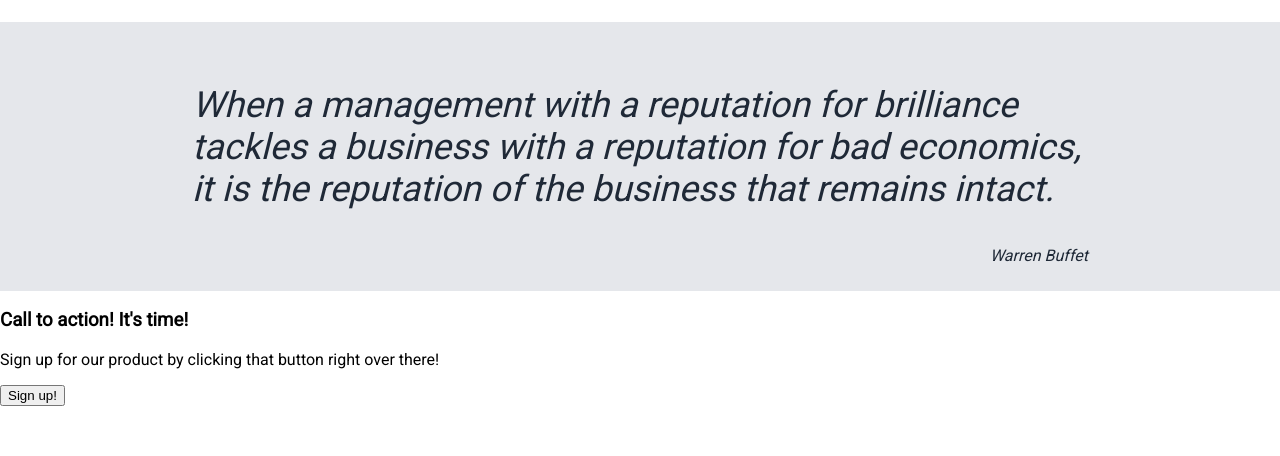
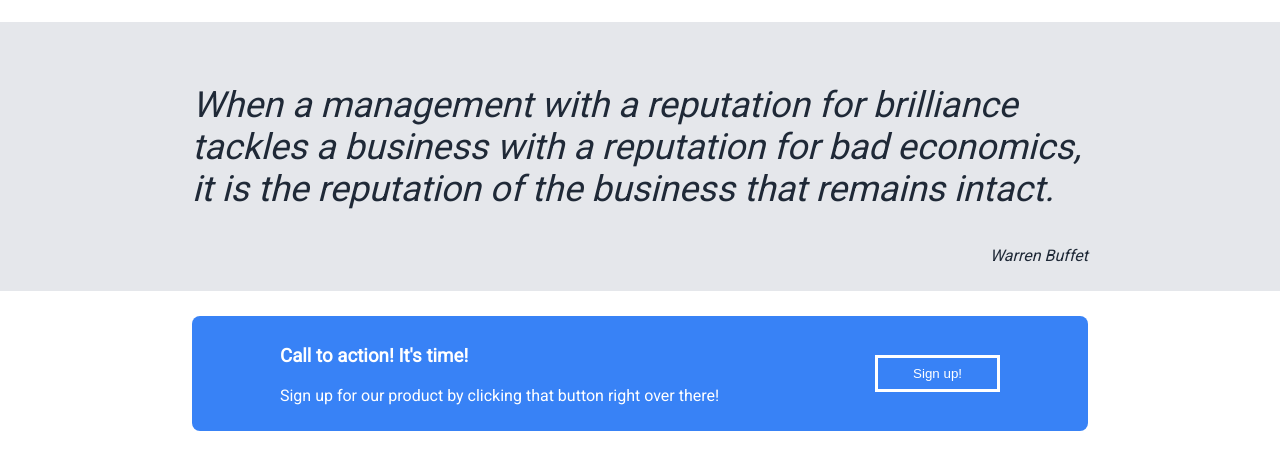
Before and after one commit to enoch-xxiv/landing-page, a plain HTML site: page index.html in a window 1280 px wide. Shown: the part 789-1245 px from the top of the page. Before the commit the page ends 1195 px from the top, so only its background shows below. Drawn offline with Linux system fonts and the light colour scheme.

Commit message:
add styling to action bar

```diff
--- a/styles.css
+++ b/styles.css
@@ -119,3 +119,32 @@
 .quote i {
     text-align: right;
 }
+
+.action {
+    display: flex;
+    justify-content: center;
+    align-items: center;
+    padding: 2% 15%;
+}
+
+.bar {
+    width: 100%;
+    border-radius: 8px;
+    padding: 10px;
+
+    background-color: #3882F6;
+    color: white;
+
+    display: flex;
+    align-items: center;
+    justify-content: space-around;
+}
+
+.bar button {
+    height: 33%;
+    padding: 8px 35px;
+    background-color: #3882F6;
+    border-color: white;
+    color: white;
+    border: solid;
+}
```
